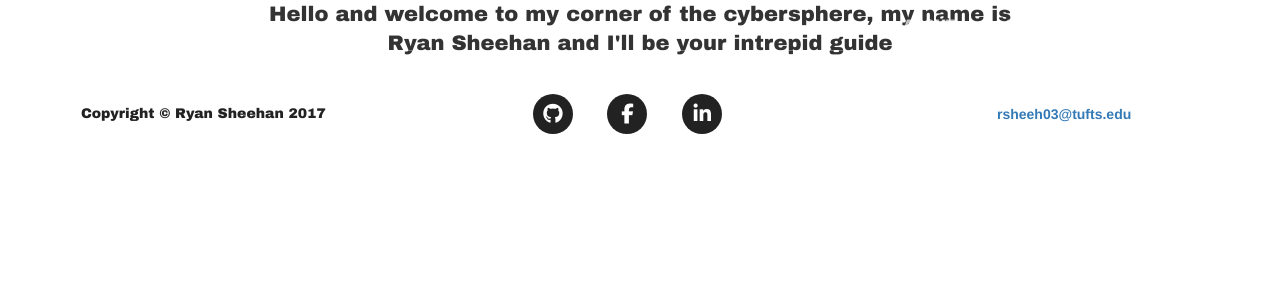
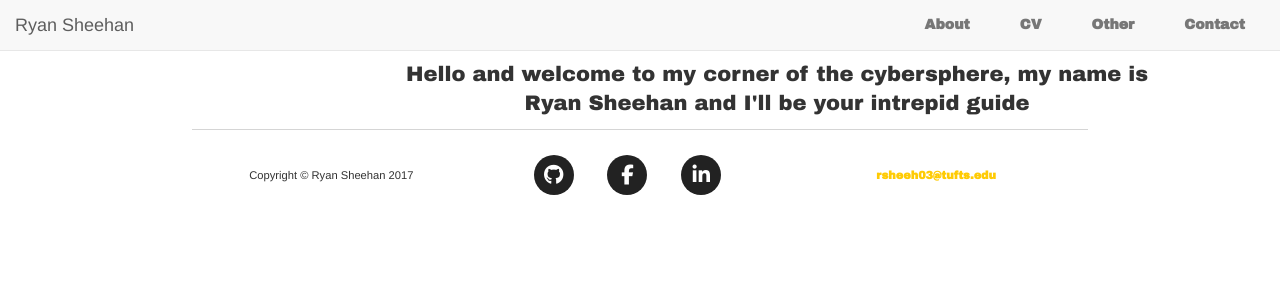
Before and after one commit to Ryan-Sheehan/Ryan-Sheehan.github.io, a Jekyll site: the page index.html, which Jekyll copies as it is, in a window 1280 px wide. Shown: the top 300 px of the page. Built offline with Jekyll 4.4.1, drawn with Linux system fonts in a browser that asks for light colours; nearby versions of some CDN libraries.

Commit message:
Update main.css

```diff
--- a/css/main.css
+++ b/css/main.css
@@ -1,92 +1,18 @@
 body {
-    font-family: 'Archivo Black','Helvetica Neue','Helvetica','Arial',sans-serif;
+    margin: 60px auto;
+    width: 70%;
+    align-items: center;
 }
-.navbar-default {
-  background-color: white;
-  border-color: rgba(34, 34, 34, 0.05);
-  font-family: 'Archivo Black', sans-serif;
-  -webkit-transition: all 0.35s;
-  -moz-transition: all 0.35s;
-  transition: all 0.35s;
+nav ul, footer ul {
+    font-family: 'Archivo Black', sans-serif;
+    padding: 0px;
+    list-style: none;
+    font-weight: bold;
 }
-.navbar-default .navbar-header .navbar-brand {
-  color: #222;
-  font-family: 'Archivo Black','Helvetica Neue','Helvetica','Arial',sans-serif;
-  font-weight: 700;
-  text-transform: uppercase;
+nav ul li, footer ul li {
+    display: inline;
+    margin-right: 20px;
 }
-.navbar-default .navbar-header .navbar-brand:hover,
-.navbar-default .navbar-header .navbar-brand:focus {
-  color: #ffcb04;
-}
-.navbar-default .navbar-header .navbar-toggle {
-  font-weight: 700;
-  font-size: 12px;
-  color: #222222;
-  text-transform: uppercase;
-}
-.navbar-default .nav > li > a,
-.navbar-default .nav > li > a:focus {
-  text-transform: uppercase;
-  font-weight: 700;
-  font-size: 13px;
-  color: #222222;
-}
-.navbar-default .nav > li > a:hover,
-.navbar-default .nav > li > a:focus:hover {
-  color: #ffcb04;
-}
-.navbar-default .nav > li.active > a,
-.navbar-default .nav > li.active > a:focus {
-  color: #ffcb04 !important;
-  background-color: transparent;
-}
-.navbar-default .nav > li.active > a:hover,
-.navbar-default .nav > li.active > a:focus:hover {
-  background-color: transparent;
-}
-@media (min-width: 768px) {
-  .navbar-default {
-    background-color: transparent;
-    border-color: rgba(255, 255, 255, 0.3);
-  }
-  .navbar-default .navbar-header .navbar-brand {
-    color: rgba(255, 255, 255, 0.7);
-  }
-  .navbar-default .navbar-header .navbar-brand:hover,
-  .navbar-default .navbar-header .navbar-brand:focus {
-    color: white;
-  }
-  .navbar-default .nav > li > a,
-  .navbar-default .nav > li > a:focus {
-    color: rgba(255, 255, 255, 0.7);
-  }
-  .navbar-default .nav > li > a:hover,
-  .navbar-default .nav > li > a:focus:hover {
-    color: white;
-  }
-  .navbar-default.affix {
-    background-color: white;
-    border-color: rgba(34, 34, 34, 0.05);
-  }
-  .navbar-default.affix .navbar-header .navbar-brand {
-    color: #222;
-    font-size: 14px;
-  }
-  .navbar-default.affix .navbar-header .navbar-brand:hover,
-  .navbar-default.affix .navbar-header .navbar-brand:focus {
-    color: #ffcb04;
-  }
-  .navbar-default.affix .nav > li > a,
-  .navbar-default.affix .nav > li > a:focus {
-    color: #222222;
-  }
-  .navbar-default.affix .nav > li > a:hover,
-  .navbar-default.affix .nav > li > a:focus:hover {
-    color: #ffcb04;
-  }
-}
-
 h1 {
     font-size: 3em;
     font-family: 'Archivo Black', sans-serif;
@@ -97,42 +23,59 @@ p {
     line-height: 1.4em;
     color: #333;
 }
+footer {
+    border-top: 1px solid #d5d5d5;
+    font-size: .8em;
+}
 
-nav ul, footer ul {
-   font-family: 'Archivo Black', sans-serif;
-    padding: 0px;
+ul.posts {
+    font-family: 'Archivo Black', sans-serif;
+    margin: 20px auto 40px;
+    font-size: 1.5em;
+}
+ul.posts li {
     list-style: none;
-    font-weight: bold;
-  }
- nav ul li, footer ul li {
-     display: inline;
-     margin-right: 20px;
+}
+ul.header li {
+    font-family: 'Archivo Black', sans-serif;
+    list-style: none;
+    font-size: 1.5em;
+    line-height: 1.4em;
+    color: #333;
+}
+#image {
+    width: 100%;
+}
+a {
+  -webkit-transition: all 0.35s;
+  -moz-transition: all 0.35s;
+  transition: all 0.35s;
+  color: #ffcb04;
+    text-decoration: none;
+}
+a:hover,
+a:focus {
+  color: #222;
 }
 footer {
     padding: 25px 0;
     text-align: center;
 }
-
 footer span.copyright {
-    color: #222;
     text-transform: uppercase;
     text-transform: none;
-    font-family: 'Archivo Black','Helvetica Neue','Helvetica','Arial',sans-serif;
     line-height: 40px;
 }
-
 footer ul.quicklinks {
     margin-bottom: 0;
     text-transform: uppercase;
     text-transform: none;
-    font-family: 'Montserrat','Helvetica Neue','Helvetica','Arial','sans-serif';
     line-height: 40px;
 }
-
 ul.social-buttons {
     margin-bottom: 0;
+    padding: 0px 3px;x
 }
-
 ul.social-buttons li a {
     display: block;
     width: 40px;
@@ -147,7 +90,6 @@ ul.social-buttons li a {
     -moz-transition: all .3s;
     transition: all .3s;
 }
-
 ul.social-buttons li a:hover,
 ul.social-buttons li a:focus,
 ul.social-buttons li a:active {
```
